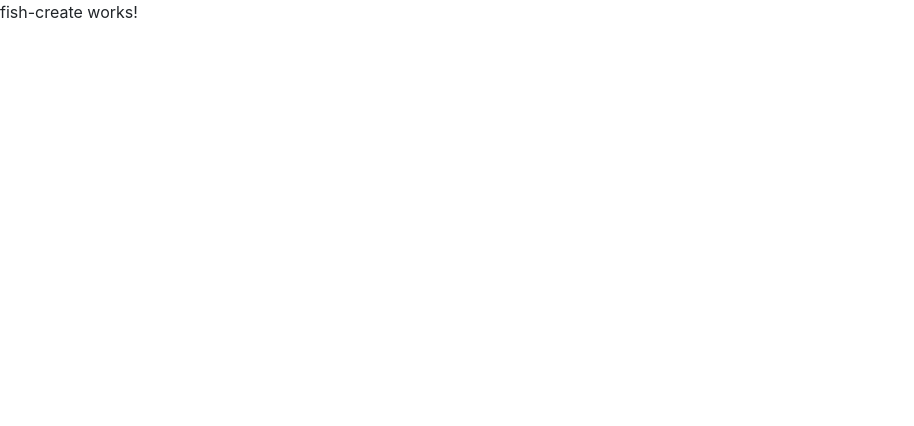
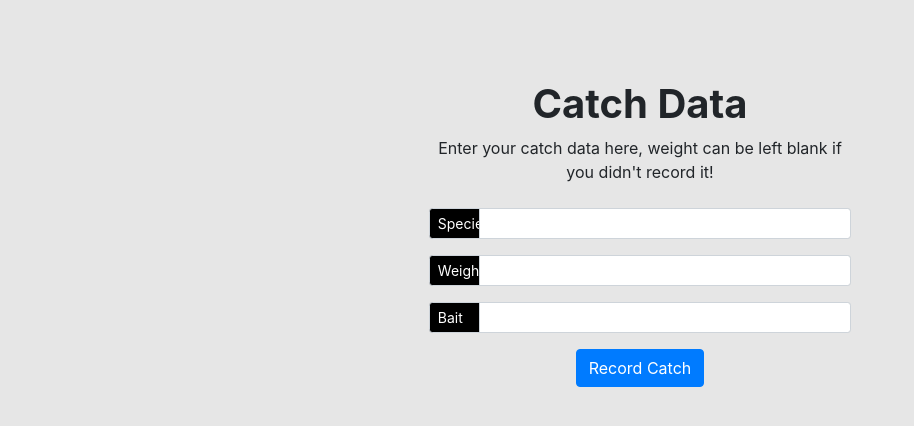
Before and after one commit to MCombs-92/Fishing-Records-Frontend, an Angular app: page /fish/create in a window 1280 px wide. Shown: the top 426 px of the page, without its empty margins (0-914 px from the left). Built offline with nearby package versions, Linux system fonts and the light colour scheme.

Commit message:
Create functionality complete for fish model. Styling complete for list and create components

```diff
--- a/src/app/Fish/fish-create/fish-create.component.css
+++ b/src/app/Fish/fish-create/fish-create.component.css
@@ -0,0 +1,33 @@
+#container {
+    width: 100%;
+    height: 100vh;
+}
+
+#head {
+    text-align: center;
+    margin-bottom: 3vh;
+}
+
+#head h2 {
+    font-weight: bold;
+    font-size: 30pt;
+}
+
+#content {
+    width: 33%;
+    margin: auto;
+    padding-top: 10vh;
+
+}
+
+#content label {
+    background-color: black;
+    color: white;
+    width: 4vw;
+}
+
+#function {
+    width: 50%;
+    margin: auto;
+    text-align: center;
+}
--- a/src/app/Fish/fish-create/fish-create.component.html
+++ b/src/app/Fish/fish-create/fish-create.component.html
@@ -1,3 +1,35 @@
-<p>
-  fish-create works!
-</p>
+<div id = "container">
+    <div id = "content">
+
+        <div id = "head">
+          <h2>Catch Data</h2>
+          <p>Enter your catch data here, weight can be left blank if you didn't record it!</p>
+        </div>
+
+          <div class="input-group input-group-sm mb-3">
+              <div class="input-group-prepend">
+                <label class="input-group-text" for="Species">Species</label>
+              </div>
+              <input [(ngModel)]="fish.Species" name="Species" type="text" class="form-control" id="Species">
+          </div>
+
+          <div class="input-group input-group-sm mb-3">
+              <div class="input-group-prepend">
+                <label class="input-group-text" for="Weight">Weight</label>
+              </div>
+              <input [(ngModel)]="fish.Weight" name="Weight" type="text" class="form-control" id="Weight">
+          </div>
+
+          <div class="input-group input-group-sm mb-3">
+              <div class="input-group-prepend">
+                <label class="input-group-text" for="Bait">Bait</label>
+              </div>
+              <input [(ngModel)]="fish.Bait" name="Bait" type="text" class="form-control" id="Bait">
+          </div>
+
+          <div id="function">
+              <button (click)="create()" class="btn btn-primary">Record Catch</button>
+          </div>
+
+      </div>
+</div>
--- a/src/app/Fish/fish-create/fish-create.component.ts
+++ b/src/app/Fish/fish-create/fish-create.component.ts
@@ -1,13 +1,31 @@
 import { Component, OnInit } from '@angular/core';
+import { Router, ActivatedRoute } from '@angular/router';
+import { Fish } from '../fish';
+import { FishService } from '../fish.service';
+
 
 @Component({
   selector: 'app-fish-create',
   templateUrl: './fish-create.component.html',
   styleUrls: ['./fish-create.component.css']
 })
+
+
 export class FishCreateComponent implements OnInit {
 
-  constructor() { }
+  fish: Fish = new Fish;
+
+  create(): void {
+    this.fishsvc.create(this.fish).subscribe(resp=> {
+      console.log(resp);
+      this.router.navigateByUrl("/fish/list");
+    })
+  }
+
+  constructor(
+    private fishsvc: FishService,
+    private route: ActivatedRoute,
+    private router: Router) { }
 
   ngOnInit() {
   }
--- a/src/app/Fish/fish-list/fish-list.component.css
+++ b/src/app/Fish/fish-list/fish-list.component.css
@@ -1,8 +1,15 @@
-#Header p {
+#Header {
     text-align: center;
+    padding-top: 10vh;
+}
+
+#Header h2 {
     font-size: 42pt;
-    color: black;
     font-weight: bold;
+}
+
+#create {
+    margin-left: 0.5vw;
 }
 
 #data th {
--- a/src/app/Fish/fish-list/fish-list.component.html
+++ b/src/app/Fish/fish-list/fish-list.component.html
@@ -1,7 +1,12 @@
+<div id = "container">
     <div id = "Header">
-  <p>{{ Header }}</p>
+        <h2>{{ Header }}</h2>
+        <p>Here's an overwiew of all your recorded fish!</p>
       </div>
 
+      <div id = "create">
+        <span><a routerLink="/fish/create">Record New Catch</a></span>
+      </div>
 
       <div id = "data">
         <table class = "table table-striped">
@@ -17,3 +22,4 @@
           </tr>
         </table>
       </div>
+</div>
--- a/src/app/Fish/fish.service.ts
+++ b/src/app/Fish/fish.service.ts
@@ -15,19 +15,19 @@ export class FishService {
   }
 
   get(id: number): Observable<Fish> {
-    return this.http.get(this.url+"get/"+id) as Observable<Fish>
+    return this.http.get(this.url+"Get/"+id) as Observable<Fish>
   }
 
   create(fish: Fish): Observable<Fish> {
-    return this.http.post(this.url+"create", fish) as Observable<Fish>
+    return this.http.post(this.url+"Create", fish) as Observable<Fish>
   }
 
   change(fish: Fish): Observable<Fish> {
-    return this.http.post(this.url+"change", fish) as Observable<Fish>
+    return this.http.post(this.url+"Change", fish) as Observable<Fish>
   }
 
   remove(fish: Fish): Observable<Fish> {
-    return this.http.post(this.url+"remove", fish) as Observable<Fish>
+    return this.http.post(this.url+"Remove", fish) as Observable<Fish>
   }
 
 
--- a/src/app/app.component.css
+++ b/src/app/app.component.css
@@ -0,0 +1,3 @@
+body {
+    background-color: #e6e6e6;
+}
```
Lines whose indentation alone changed are shown as unchanged.
